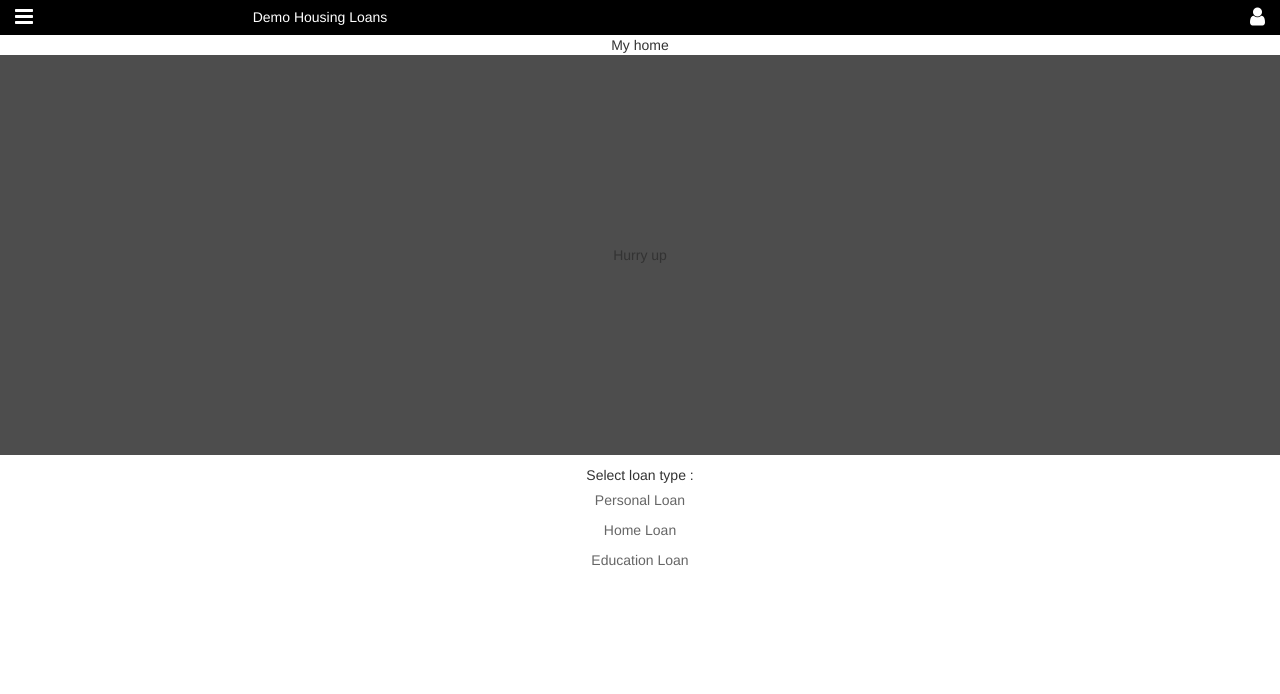
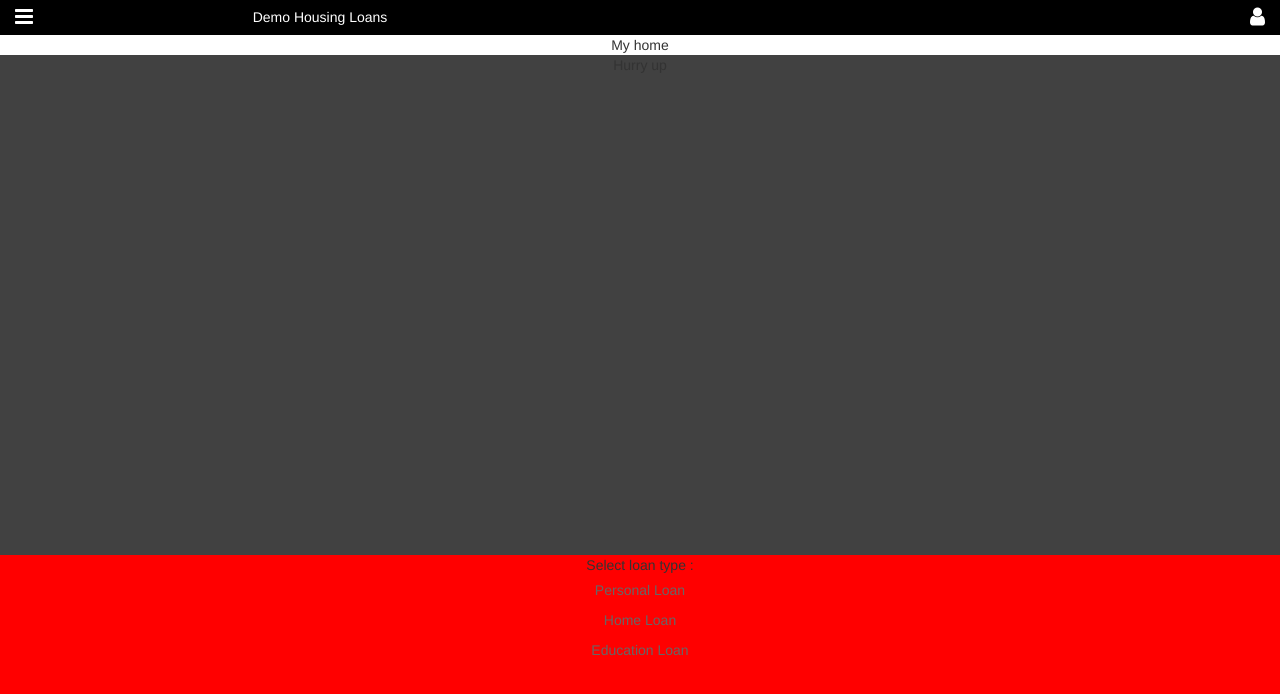
Before and after one commit to abhijit-padhy/angular-demo-banking, a plain HTML site: page index.html in a window 1280 px wide. Drawn offline with nearby package versions, Linux system fonts and the light colour scheme; some packages are replaced by stand-ins of ours.

Commit message:
Added grey background image

```diff
--- a/css/common.css
+++ b/css/common.css
@@ -5,3 +5,13 @@ body{
 #formTemp input{
 	line-height: 20px;
 }
+.greyback{
+    background-image:url('../image/greyback.png');
+     min-height: 500px;
+
+    /* Create the parallax scrolling effect */
+    background-attachment: fixed;
+    background-position: center;
+    background-repeat: no-repeat;
+    background-size: cover;
+}
--- a/views/home.html
+++ b/views/home.html
@@ -1,9 +1,9 @@
-<div ng-controller="homeLoanCtrl" style=" text-align: center; height: 100%;">
+<div ng-controller="homeLoanCtrl" style=" text-align: center;overflow:auto;">
  	<span>My home</span>
-	<div style="background-color: #4d4d4d;height: 400px;line-height: 400px; text-align: center;">
+	<div class="greyback">
 		<span>Hurry up</span>
 	</div>
-    <div id="loanConatiner" style=" margin-top: 10px;">
+    <div id="loanConatiner" style="background-color:red;height:800px;">
         <span>Select loan type : </span>
     	<div ng-repeat="loan in loans" style=" line-height: 30px;">
     		<a href="#!{{loan.url}}" style="color: #666;">{{loan.loanType}}</a>
```
Also changed, not shown: image/greyback.png (added).
